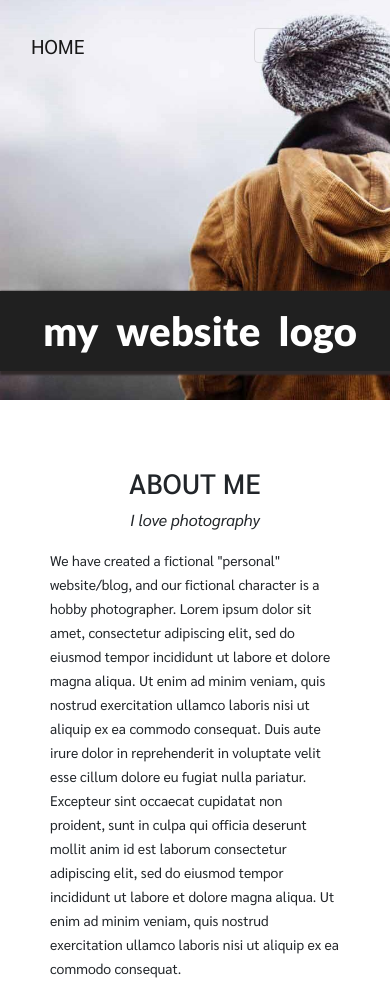
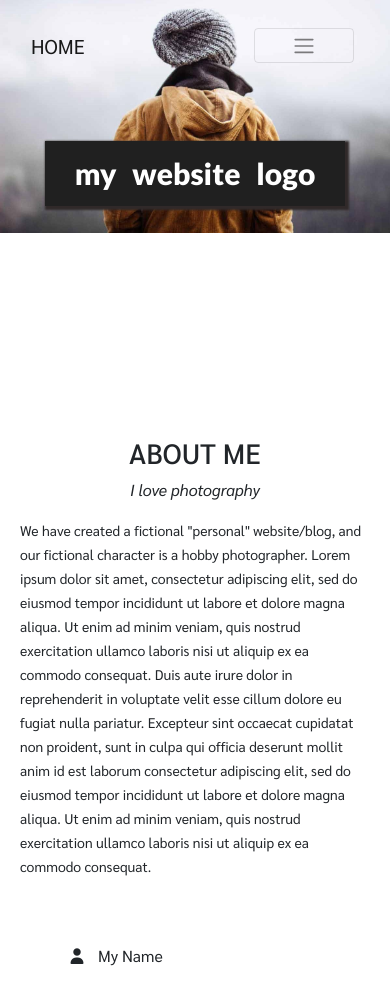
Before and after one commit to hesham931/w3.css, a plain HTML site: page index.html in a window 390 px wide. Shown: the top 983 px of the page. Drawn offline with nearby package versions, Linux system fonts and the light colour scheme.

Commit message:
Update style.css

```diff
--- a/style.css
+++ b/style.css
@@ -242,6 +242,21 @@ button{
         margin:100px 200px 100px 200px;
     }
     .body{
-        padding:50px;
+        padding:20px;
+    }
+    .header-logo{
+        width: 300px;
+        font-size: 30px;
+        margin-top:50px !important
+    }
+    .header{
+        padding:0px !important;
+        background-size: 100%;
+    }
+    .contact-image{
+        background-size: 100%;
+    }
+    .contact-image p{
+        padding:100px
     }
 }
```
